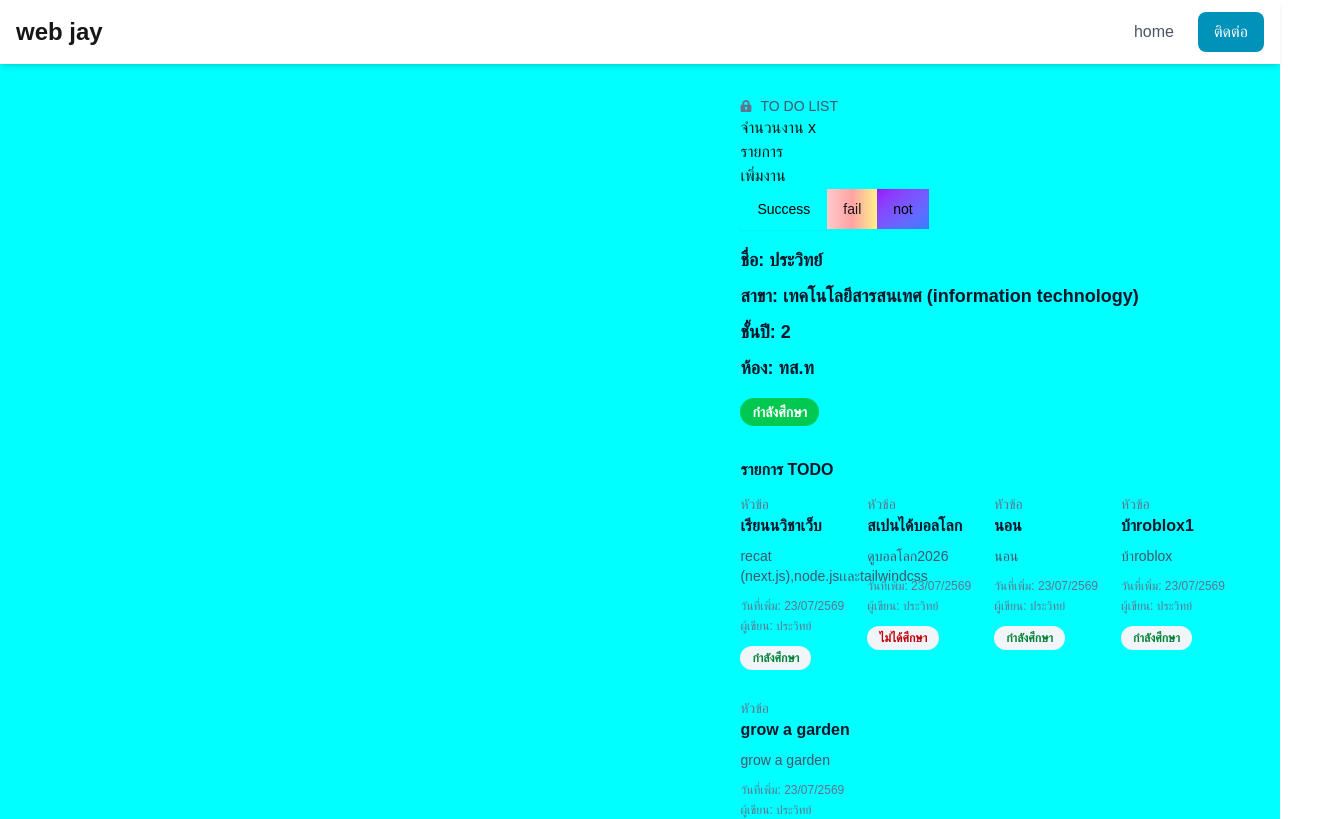
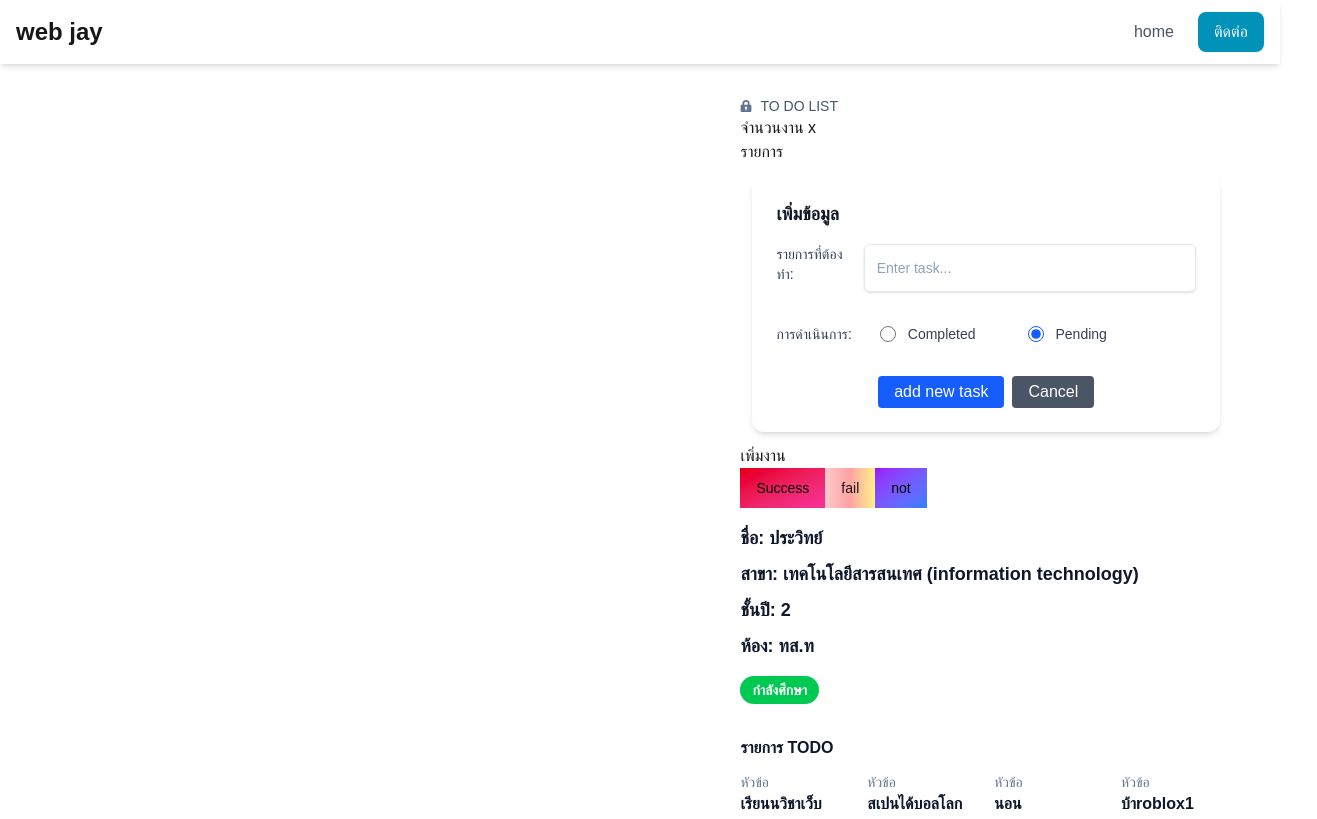
Before and after one commit to prawitjit-555/web-prawit-0069, a Next.js app: page /week4 in a window 1280 px wide. Shown: the top 819 px of the page, 1317 px wide, since content can reach past the window. Built offline with nearby package versions, Linux system fonts and the light colour scheme.

Commit message:
xxx commit

```diff
--- a/app/beta/betaitem.tsx
+++ b/app/beta/betaitem.tsx
@@ -1,3 +1,6 @@
+" use Client " ;
+import { useState } from "react";
+import Modal from "../week4/compuonent/modal";
 export type BetaItem = {
   id: number;
   title: string;
@@ -54,10 +57,20 @@
 ];
 
 export function BetaItemCard({ item }: { item: BetaItem }) {
+  const [open,setopen]= useState(false);
+  const onedit= (t)=>{
+    alert(t);
+  }
+  const ondeleted =(id)=>{
+     alert("'งานที่ต้องการเเก้ไข$(t)` ");
+  }
   const isActive = item.status === true || item.status === "true";
   const {id,title,desc,author,date_added,status}=item;
   return (
     <div>
+       <Modal open={open} onClose={() => setopen(false)}>
+          <div className="text-white">{title}</div>
+       </Modal>
       <div className="text-sm text-slate-500">หัวข้อ</div>
       <div className="font-semibold text-slate-900">{title}</div>
       <div className="mt-2 text-sm text-slate-600">{desc}</div>
@@ -70,6 +83,16 @@
         >
           {isActive ? "กำลังศึกษา" : "ไม่ได้ศึกษา"}
         </span>
+      </div>
+      <div className="flex gap-2 mt-2">
+              {/* View */}
+       <button onClick={(e)=>setopen(true)} className="bg-green-500 text-white px-3 py-1 rounded">View</button>
+
+           {/* Edit */}
+          <button onClick={(e)=>onedit(item)} className="bg-yellow-500 text-white px-3 py-1 rounded">Edit</button>
+
+            {/* Delete */}
+       <button onClick={(e)=>ondeleted(id)} className="bg-red-500 text-white px-3 py-1 rounded">Delete</button>
       </div>
     </div>
   );
--- /dev/null
+++ b/app/week4/compuonent/modal.tsx
@@ -0,0 +1,27 @@
+export default function Modal({open,onClose,children}){
+  return(
+    <div
+      onClick={onClose}
+      className={`fixed inset-0 z-50 flex items-center justify-center p-4 transition-colors ${
+        open ? 'visible bg-black/40 backdrop-blur-sm' : 'invisible'
+      }`}
+    >
+      {/* Modal Container */}
+      <div
+        onClick={(e)=>e.stopPropagation} // Prevents closing when clicking inside
+        className={`w-full max-w-md transform overflow-hidden rounded-2xl bg-white p-6 text-left shadow-xl transition-all ${
+          open ? 'scale-100 opacity-100' : 'scale-95 opacity-0'
+        }`}
+      >
+        <button onClick={onClose} className="absolute top-4 right-4 text-gray-400 hover:text-gray-600">
+          <svg className="w-6 h-6 text-gray-800 dark:text-white" aria-hidden="true" xmlns="http://www.w3.org/2000/svg" width="24" height="24" fill="currentColor" viewBox="0 0 24 24">
+            <path fillRule="evenodd" d="M2 12C2 6.477 6.477 2 12 2s10 4.477 10 10-4.477 10-10 10S2 17.523 2 12Zm7.707-3.707a1 1 0 0 0-1.414 1.414L10.586 12l-2.293 2.293a1 1 0 1 0 1.414 1.414L12 13.414l2.293 2.293a1 1 0 0 0 1.414-1.414L13.414 12l2.293-2.293a1 1 0 0 0-1.414-1.414L12 10.586 9.707 8.293Z" clipRule="evenodd"/>
+          </svg>
+        </button>
+        {children}
+      </div>
+    </div>
+  );
+
+
+}
--- /dev/null
+++ b/app/week4/compuonent/todofrom.tsx
@@ -0,0 +1,80 @@
+"use client";
+
+import { useState } from "react";
+
+export default function TodoForm({ addtask }) {
+  const [title, setTitles] = useState("");
+  const [taskStatus, setTaskStatus] = useState(false);
+
+  const handleSubmit = (e) => {
+    e.preventDefault();
+    if (!title.trim()) return;
+    addtask(title, taskStatus);
+    handleCancel();
+  };
+
+  const handleCancel = () => {
+    setTitles("");
+    setTaskStatus(false);
+  };
+
+  return (
+    <form onSubmit={handleSubmit}>
+      <div className="m-3 p-6 bg-white rounded-xl shadow-md">
+        <h3 className="text-lg font-semibold text-gray-900 mb-4">เพิ่มข้อมูล</h3>
+
+        <div className="flex">
+          <label className="mb-2 text-sm font-medium text-slate-700">รายการที่ต้องทำ:</label>
+          <input
+            type="text"
+            placeholder="Enter task..."
+            className="w-11/12 ms-4 bg-transparent placeholder:text-slate-400 text-slate-700 text-sm border border-slate-200 rounded-md px-3 py-2 transition duration-300 focus:outline-none focus:border-slate-400 hover:border-slate-300 shadow-sm"
+            value={title}
+            onChange={(e) => setTitles(e.target.value)}
+          />
+        </div>
+
+        <div className="flex gap-3">
+          <label className="mt-4 py-4 text-sm font-medium text-slate-700">การดำเนินการ:</label>
+          <label className="mt-4 px-4 py-4 flex items-center gap-3 cursor-pointer hover:bg-gray-50 rounded-lg">
+            <input
+              type="radio"
+              name="taskStatus"
+              checked={taskStatus === true}
+              onChange={() => setTaskStatus(true)}
+              className="h-4 w-4 accent-blue-600 cursor-pointer"
+            />
+            <span className="text-sm font-medium text-gray-700">Completed</span>
+          </label>
+
+          <label className="ms-2 mt-4 px-4 flex items-center gap-3 cursor-pointer hover:bg-gray-50 rounded-lg">
+            <input
+              type="radio"
+              name="taskStatus"
+              checked={taskStatus === false}
+              onChange={() => setTaskStatus(false)}
+              className="h-4 w-4 accent-blue-600 cursor-pointer"
+            />
+            <span className="text-sm font-medium text-gray-700">Pending</span>
+          </label>
+        </div>
+
+        <div className="flex mt-4 gap-2 justify-center">
+          <button
+            type="submit"
+            className="bg-blue-600 text-white px-4 py-1 rounded"
+          >
+            add new task
+          </button>
+          <button
+            type="button"
+            className="bg-gray-600 text-white px-4 py-1 rounded"
+            onClick={handleCancel}
+          >
+            Cancel
+          </button>
+        </div>
+      </div>
+    </form>
+  );
+}
--- a/app/week4/page.tsx
+++ b/app/week4/page.tsx
@@ -3,6 +3,8 @@
 import BetaItemList, { BETAITEMS, appendBetaItem, type BetaItem } from "../beta/betaitem";
 import Header from "../compounents/headers";
 import Footer from "../compounents/footer";
+import Todofrom from "./compuonent/todofrom";
+import Modal from "./compuonent/modal";
 
 export default function TodoList() {
   const name = "ประวิทย์";
@@ -17,6 +19,7 @@
   const [status,setstatus]=useState(null);
   const filtertask=status==null ? task :
     task.filter((item)=>item.status == status);
+
   const renderStatusBadge = (isActive: boolean) => {
     return isActive ? (
       <span className="inline-flex rounded-full bg-green-500 px-3 py-1 text-sm font-semibold text-white">
@@ -28,23 +31,22 @@
       </span>
     );
   };
-  const addtask = () => {
+  const addtask = (title,status) => {
     const newTask: BetaItem = {
       id: task.length+1,
-      title: "ทดสอบ",
+      title: title,
       desc: "รายละเอียดงาน",
-      date_added: "13/08/2569",
+      date_added: "17/08/2569",
       author: "ประวิทย์",
-      status: "true",
+      status: status,
     };
     settask([...task, newTask]);
     setnoft(task.length+1);
   };
-
   return (
     <>
     <Header />
-    <main className=" bg-[#00ffff] flex items-center justify-center px-4 py-10">
+    <main className=" bg-[black]] flex items-center justify-center px-4 py-10">
       <div className="max-w-3xl w-full rounded-[28px] overflow-hidden shadow-[0_35px_60px_-15px_rgba(15,23,42,0.35)] bg-white transition-shadow duration-300 hover:shadow-[0_40px_80px_-20px_rgba(15,23,42,0.4)]">
         </div>
         <div className="grid grid-cols-1 gap-6">
@@ -64,10 +66,11 @@
 
               <div className="space-y-3 flex justify-center grid grid-cols-1 md:grid-cols-2 lg:grid-cols-4 gap-4">จำนวนงาน x รายการ</div>
                  <div>
+                  <Todofrom addtask={addtask} />
                       <button onClick={addtask}>เพิ่มงาน</button>
                  </div>
                  <div>
-                      <button type="button" className="text-black bg-#00FFFF box-border border border-transparent hover:bg-success-strong focus:ring-4 focus:ring-success-medium shadow-xs font-medium leading-5 rounded-base text-sm px-4 py-2.5 focus:outline-none  style="onClick={()=> setstatus(null)}>Success</button>
+                      <button type="button" className="text-black bg-gradient-to-br from-red-600 to-pink-500 hover:bg-gradient-to-bl focus:ring-4 focus:outline-none focus:ring-blue-300 dark:focus:ring-blue-800 font-medium rounded-base text-sm px-4 py-2.5 text-center leading-5"onClick={()=> setstatus(null)}>Success</button>
                       <button type="button" className="text-heading bg-gradient-to-r from-red-200 via-red-300 to-yellow-200 hover:bg-gradient-to-bl focus:ring-4 focus:outline-none focus:ring-red-100 dark:focus:ring-red-400 font-medium rounded-base text-sm px-4 py-2.5 text-center leading-5"onClick={()=> setstatus(null)}>fail</button>
                       <button type="button" className="text-black bg-gradient-to-br from-purple-600 to-blue-500 hover:bg-gradient-to-bl focus:ring-4 focus:outline-none focus:ring-blue-300 dark:focus:ring-blue-800 font-medium rounded-base text-sm px-4 py-2.5 text-center leading-5"onClick={()=> setstatus(null)}>not</button>
                  <div></div>
```
